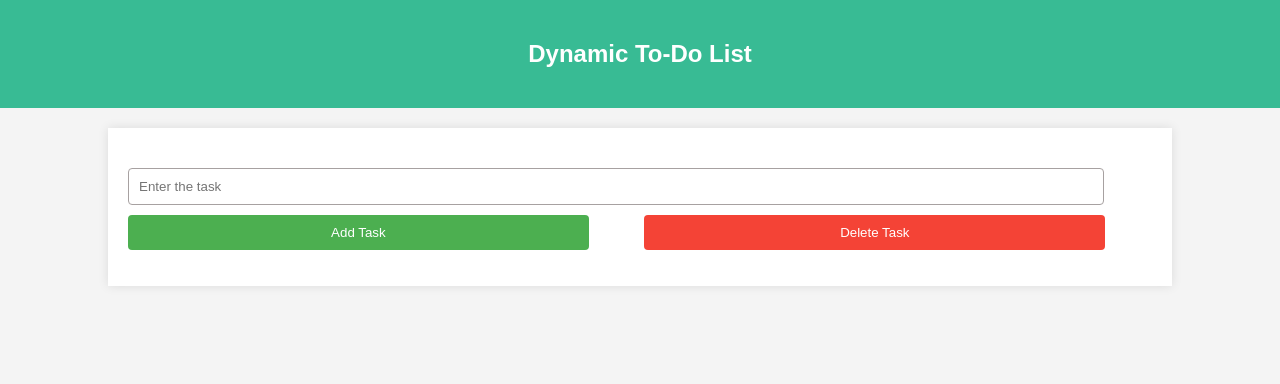
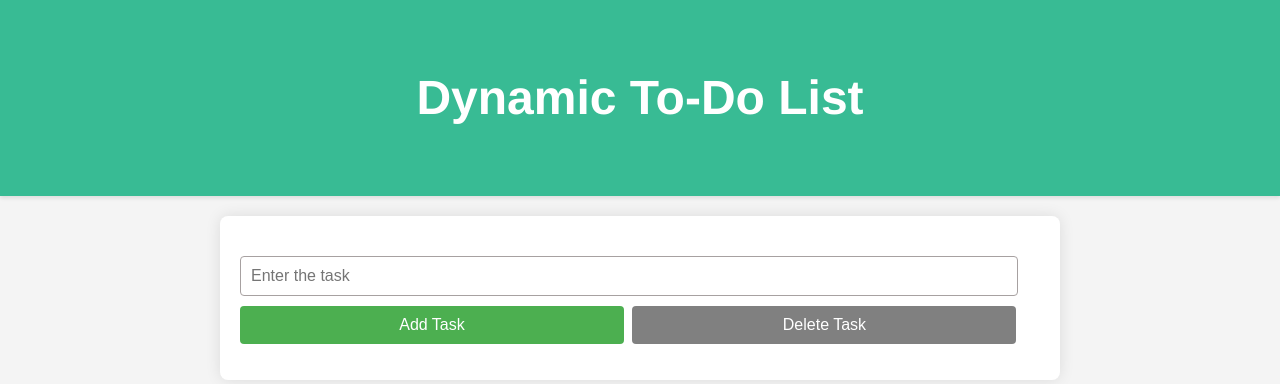
Before and after one commit to svenons/WebTech-Asgnm1, a plain HTML site: page index.html in a window 1280 px wide. Drawn offline with Linux system fonts and the light colour scheme.

Commit message:
added functionality

```diff
--- a/index.html
+++ b/index.html
@@ -4,18 +4,85 @@
     <link rel="stylesheet" type="text/css" href="style.css">
 </head>
 <body>
-    <div class="heading">
+    <header class="heading">
         <h2>Dynamic To-Do List</h2>
-    </div>
-    <div class="content">
-        <ul id="task-list"></ul>
-        </ul>
-        <form method="POST" class="input_form" onsubmit="return addTask()">
-            <input type="text" name="task" id="task-input" class="task_input form-control" placeholder="Enter the task">
-            <button type="submit" name="submit" id="add_btn" class="add_btn">Add Task</button>
-            <button type="button" name="delete" id="delete_btn" class="delete_btn" onclick="deleteTask()">Delete Task</button>
-        </form>
-    </div>
+    </header>
+    <main class="content">
+        <section>
+            <div id="message" class="message"></div>
+            <ul id="task-list"></ul>
+            <form method="POST" class="input_form" onsubmit="return addTask()">
+                <input type="text" name="task" id="task-input" class="task_input form-control" placeholder="Enter the task">
+                <button type="submit" name="submit" id="add_btn" class="add_btn">Add Task</button>
+                <button type="button" name="delete" id="delete_btn" class="delete_btn" onclick="deleteTask()" disabled>Delete Task</button>
+            </form>
+        </section>
+    </main>
+    <script>
+        let messageTimeout;
 
+        function showMessage(message) {
+            const messageDiv = document.getElementById('message');
+            messageDiv.textContent = message;
+            messageDiv.style.display = 'block';
+            if (messageTimeout) {
+                clearTimeout(messageTimeout);
+            }
+            messageTimeout = setTimeout(() => {
+                messageDiv.style.display = 'none';
+            }, 5000);
+        }
+
+        function addTask() {
+            const taskInput = document.getElementById('task-input');
+            const taskList = document.getElementById('task-list');
+            const task = taskInput.value.trim();
+
+            if (task.length > 50) {
+                showMessage('Task cannot be more than 50 characters');
+                return false;
+            }
+
+            if (task) {
+                const li = document.createElement('li');
+                li.textContent = task;
+                taskList.appendChild(li);
+                taskInput.value = '';
+            } else {
+                showMessage('Task cannot be empty');
+                return false;
+            }
+
+            updateButtonState();
+            showMessage('Task added successfully');
+            if (taskList.children.length >= 20) {
+                showMessage('You have reached the maximum of 20 tasks');
+                document.getElementById('add_btn').disabled = true;
+                return false;
+            }
+            return false;
+        }
+
+        function deleteTask() {
+            const taskList = document.getElementById('task-list');
+            if (taskList.lastChild) {
+                taskList.removeChild(taskList.lastChild);
+                updateButtonState();
+            }
+            if (taskList.children.length < 20) {
+                document.getElementById('add_btn').disabled = false;
+            }
+            showMessage('Task removed successfully');
+        }
+
+        function updateButtonState() {
+            const taskList = document.getElementById('task-list');
+            const deleteButton = document.getElementById('delete_btn');
+            deleteButton.disabled = taskList.children.length === 0;
+        }
+
+        // Initial check
+        updateButtonState();
+    </script>
 </body>
 </html>
--- a/style.css
+++ b/style.css
@@ -1,8 +1,9 @@
 body {
-    font-family: Arial, sans-serif;
+    font-family: 'Helvetica Neue', Arial, sans-serif;
     background-color: #f4f4f4;
     margin: 0;
     padding: 0;
+    line-height: 1.6;
 }
 
 .heading {
@@ -10,6 +11,9 @@ body {
     color: white;
     padding: 20px;
     text-align: center;
+    font-size: 2em;
+    font-weight: bold;
+    box-shadow: 0 2px 4px rgba(0, 0, 0, 0.1);
 }
 
 .content {
@@ -18,7 +22,9 @@ body {
     padding: 20px;
     margin: 20px auto;
     width: 80%;
-    box-shadow: 0 0 10px rgba(0, 0, 0, 0.1);
+    max-width: 800px;
+    box-shadow: 0 0 15px rgba(0, 0, 0, 0.1);
+    border-radius: 8px;
 }
 
 .input_form {
@@ -26,10 +32,11 @@ body {
 }
 
 .task_input {
-    width: 95.3%;
+    width: calc(100% - 22px);
     padding: 10px;
     border: 1px solid #a7a1a1;
     border-radius: 4px;
+    font-size: 1em;
 }
 
 .add_btn, .delete_btn {
@@ -39,8 +46,10 @@ body {
     border-radius: 4px;
     cursor: pointer;
     display: inline-block;
-    width: 45%;
+    width: 48%;
     margin-top: 10px;
+    font-size: 1em;
+    transition: background-color 0.3s ease, opacity 0.3s ease;
 }
 
 .add_btn {
@@ -48,10 +57,25 @@ body {
 }
 
 .delete_btn {
-    margin-left: 5%;
+    margin-left: 0.5%;
     background-color: #f44336;
 }
 
+.delete_btn:disabled, .add_btn:disabled {
+    background-color: gray;
+    cursor: not-allowed;
+}
+
 .add_btn:hover, .delete_btn:hover {
-    opacity: 0.8;
+    opacity: 0.9;
 }
+
+.message {
+    display: none;
+    padding: 10px;
+    margin-bottom: 10px;
+    border: 1px solid #ccc;
+    background-color: #f0f0f0;
+    border-radius: 4px;
+    font-size: 0.9em;
+}
```
